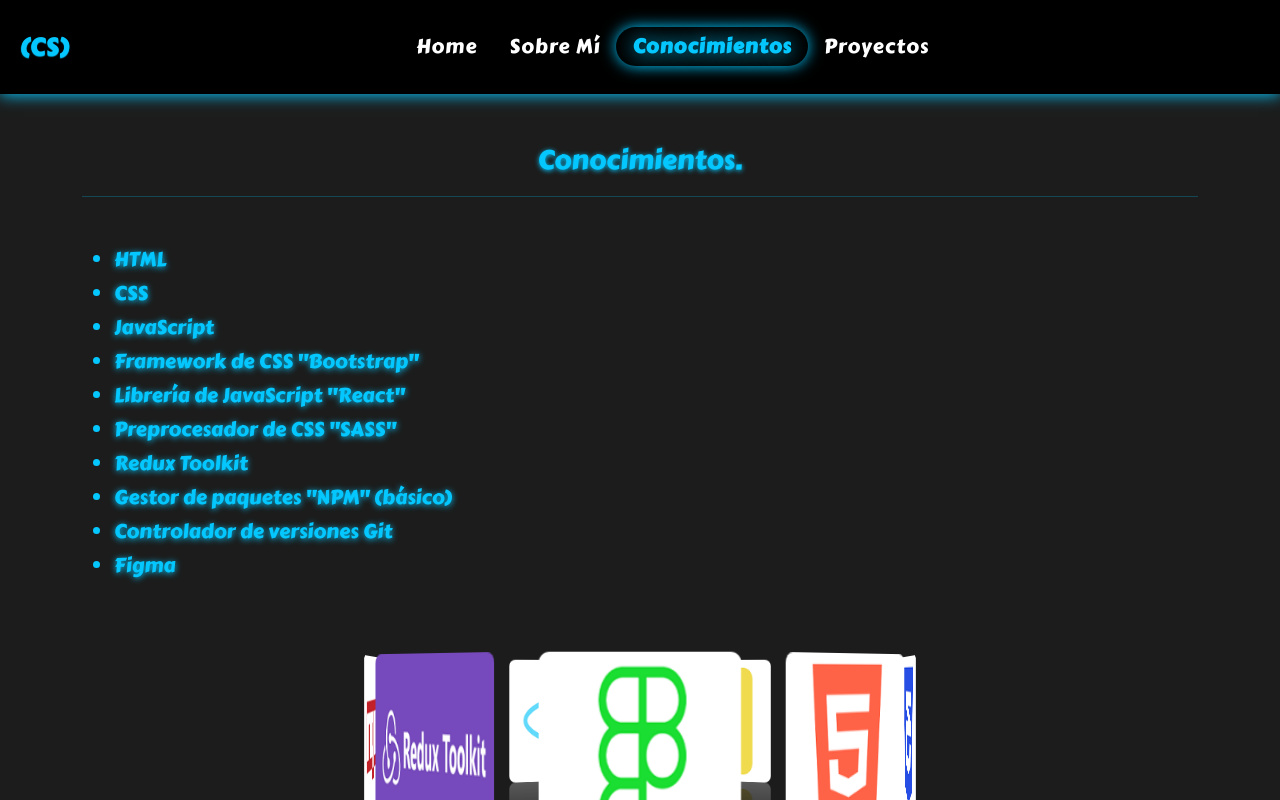
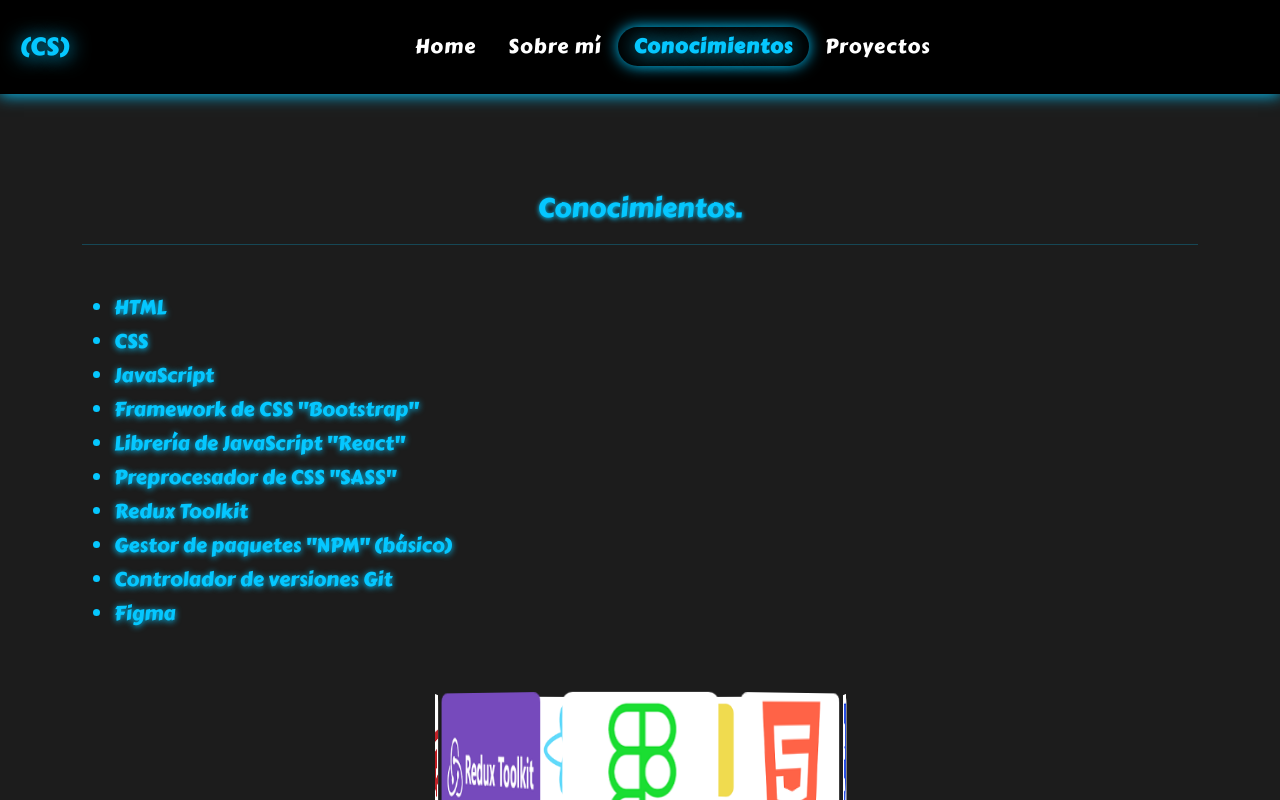
Before and after one commit to KhrisSalazar98/portafolio_personal, a React (Create React App) app: page /conocimientos in a window 1280 px wide. Shown: the top 800 px of the page. Built offline with nearby package versions, Linux system fonts and the light colour scheme.

Commit message:
Responsive arreglado

```diff
--- a/src/components/ContenidoHabilidades.jsx
+++ b/src/components/ContenidoHabilidades.jsx
@@ -13,7 +13,7 @@
 const ContenidoHabilidades = () => {
 
     return (
-        <div className='mt-5 mt-lg-0'>
+        <div className='my-5 py-5 mt-lg-0'>
             <h2 className='titulo_componente'>
                 Conocimientos.
             </h2>
--- a/src/components/ContenidoProyectos.jsx
+++ b/src/components/ContenidoProyectos.jsx
@@ -10,7 +10,7 @@
 const ContenidoProyectos = () => {
 
     return (
-        <div className='mt-5 pt-5 mt-lg-0'>
+        <div className='my-5 py-5 mt-lg-0'>
             <h2 className='titulo_componente'>
                 Proyectos.
             </h2>
@@ -20,7 +20,7 @@
                 <div className='row justify-content-center'>
 
                     {proyects.map((item,index) => (
-                        <div key={index} className='col-12 col-sm-12 col-md-6 col-lg-4 mb-4 d-flex justify-content-center'>
+                        <div key={index} className='col-12 col-sm-12 col-md-6 col-lg-4 mb-5 d-flex justify-content-center'>
                             <div className='card_proyect'>
                                 <div className='lines'></div>
                                 <div className='imgBx'>
--- a/src/components/NavBar.jsx
+++ b/src/components/NavBar.jsx
@@ -11,7 +11,7 @@
     },
     {
         path: '/sobremi',
-        display: 'Sobre Mí'
+        display: 'Sobre mí'
     },
     {
         path: '/conocimientos',
--- a/src/components/SobreMi.jsx
+++ b/src/components/SobreMi.jsx
@@ -1,10 +1,9 @@
 import React from 'react';
-// import imgPersonal from '../img/milos.jpg';
 import imgAboutMe from '../img/cristobal_salazar2.jpeg';
 
 const SobreMi = () => {
     return (
-        <div className='mt-5 mt-xl-0'>
+        <div className='my-5 py-5 mt-xl-0'>
             <h2 className='titulo_componente'>
                 Sobre mí.
             </h2>
--- a/src/pages/Habilidades.jsx
+++ b/src/pages/Habilidades.jsx
@@ -5,7 +5,7 @@
 const Habilidades = () => {
     return (
         <Helmet title={"Conocimientos"}>
-            <div style={{height: "100vh"}} className='text-center mt-5'>
+            <div className='text-center mt-5'>
                 <ContenidoHabilidades />
             </div>
         </Helmet>
--- a/src/pages/Home.jsx
+++ b/src/pages/Home.jsx
@@ -20,7 +20,7 @@
 
             {/* Contenido Home */}
             <div id="nameContainer" className='main_content_home'>
-                <div>
+                <div className='mb-5 pb-5'>
                     <div className="row justify-content-center mt-5">
                         <div className='col-12 col-sm-12 d-flex justify-content-center align-items-center container_img_aboutMe'>
                             <img className='rounded-circle img_aboutMe' src={imgPersonal} alt="Foto Cristóbal Salazar" />
--- a/src/sass/components/_navBar.scss
+++ b/src/sass/components/_navBar.scss
@@ -1,8 +1,3 @@
-@keyframes logo_animation {
-    from {text-shadow: 0px 1px $font20 $color_secundario;}
-    to {text-shadow: 0px 1px 0px $color_secundario;}
-}
-
 @keyframes nav__active_animation {
 
     0% {
@@ -30,8 +25,6 @@
 .logo {
     color: $color_secundario;
     text-shadow: 0px 1px $font20 $color_secundario;
-    animation: logo_animation 1.5s ease-out infinite;
-
 }
 
 .sticky__header {
--- a/src/sass/config/_mediaQueries.scss
+++ b/src/sass/config/_mediaQueries.scss
@@ -193,14 +193,14 @@
     }
 
     /* slide */
-    .box {
-        width: 120px;
-        height: 120px;
-    }
+    // .box {
+    //     width: 120px;
+    //     height: 120px;
+    // }
 
-    .box span {
-        transform: rotateY(calc(var(--i) * 40deg)) translateZ(180px);
-    }
+    // .box span {
+    //     transform: rotateY(calc(var(--i) * 40deg)) translateZ(180px);
+    // }
 }
 
 @media (max-width: 992px) {
@@ -251,19 +251,16 @@
 
     /* slide */
     .box {
-        width: 140px;
+        width: 120px;
         height: 120px;
     }
 
     .box span {
-        transform: rotateY(calc(var(--i) * 40deg)) translateZ(220px);
+        transform: rotateY(calc(var(--i) * 40deg)) translateZ(190px);
     }
 }
 
 @media (min-width: 1200px) {
-    .main_content_home {
-        height: 100vh;
-    }
 
     /* estilos img about me*/
     .container_img_aboutMe {
@@ -283,12 +280,12 @@
 
     /* slide */
     .box {
-        width: 150px;
-        height: 150px;
+        width: 125px;
+        height: 125px;
     }
 
     .box span {
-        transform: rotateY(calc(var(--i) * 40deg)) translateZ(260px);
+        transform: rotateY(calc(var(--i) * 40deg)) translateZ(200px);
     }
 }
 
```
Also changed, not shown: 1 other file (tests, documents, lock files or other folders).
